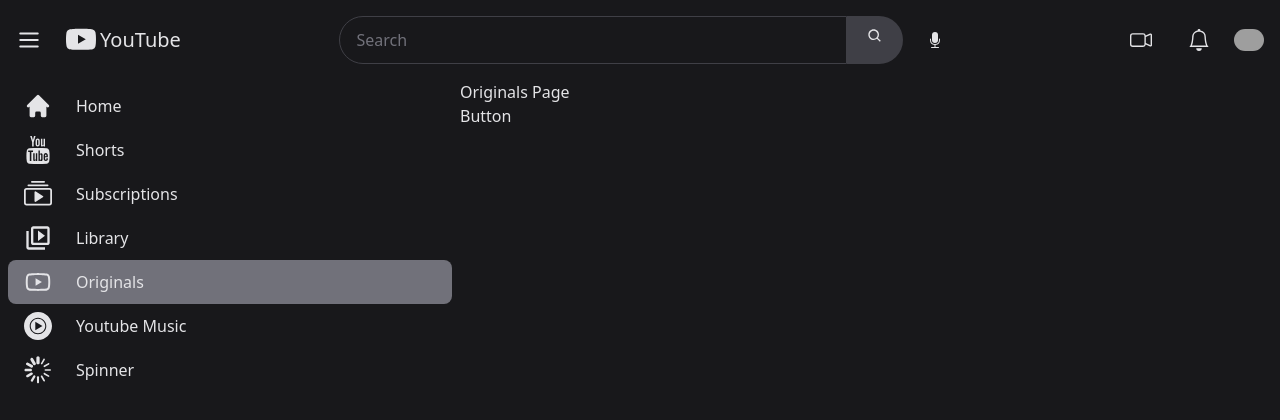
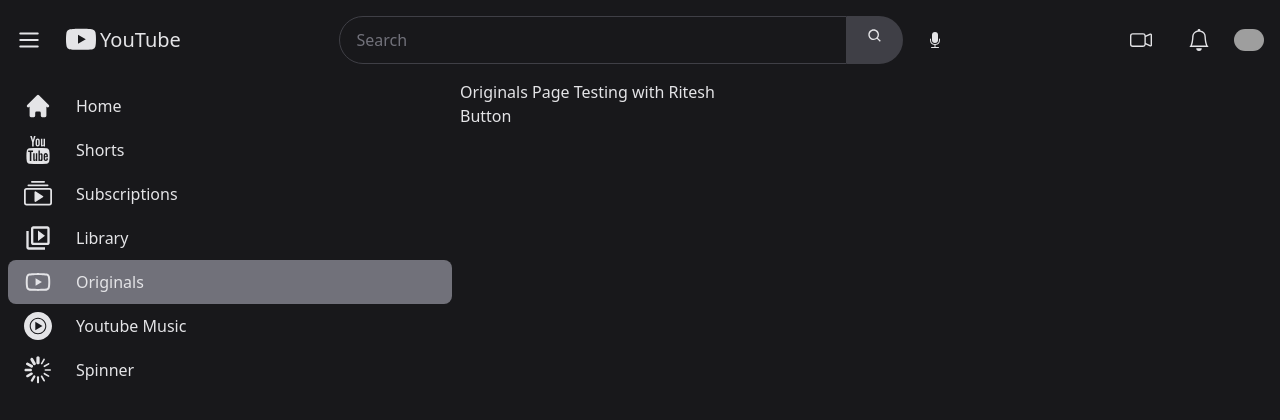
Before and after one commit to chrubrar/you-tub2, a Next.js app: page /originals in a window 1280 px wide. Shown: the top 420 px of the page. Built offline with nearby package versions, Linux system fonts and the light colour scheme; grey boxes are pictures that could not be loaded.

Commit message:
testing with ritesh

```diff
--- a/src/app/originals/page.tsx
+++ b/src/app/originals/page.tsx
@@ -2,11 +2,10 @@
 
 export default function Originals() {
     return (
-        <>
-            <div className="flex flex-col gap10">
-                <div>Originals Page</div>
-                <Button />
-            </div>
-        </>
+
+        <div className="flex flex-col gap10">
+            <div>Originals Page Testing with Ritesh</div>
+            <Button />
+        </div>
     );
 }
```
